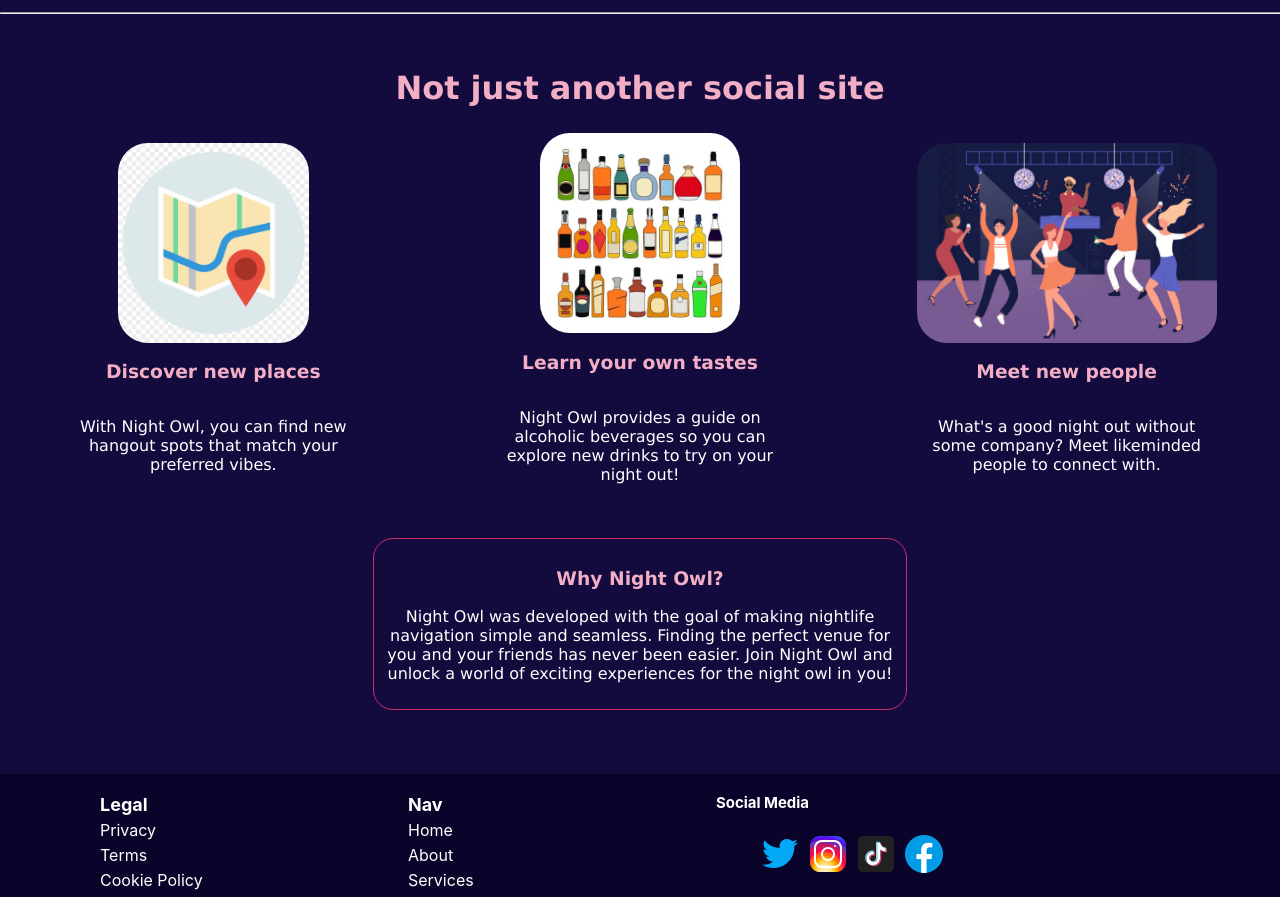
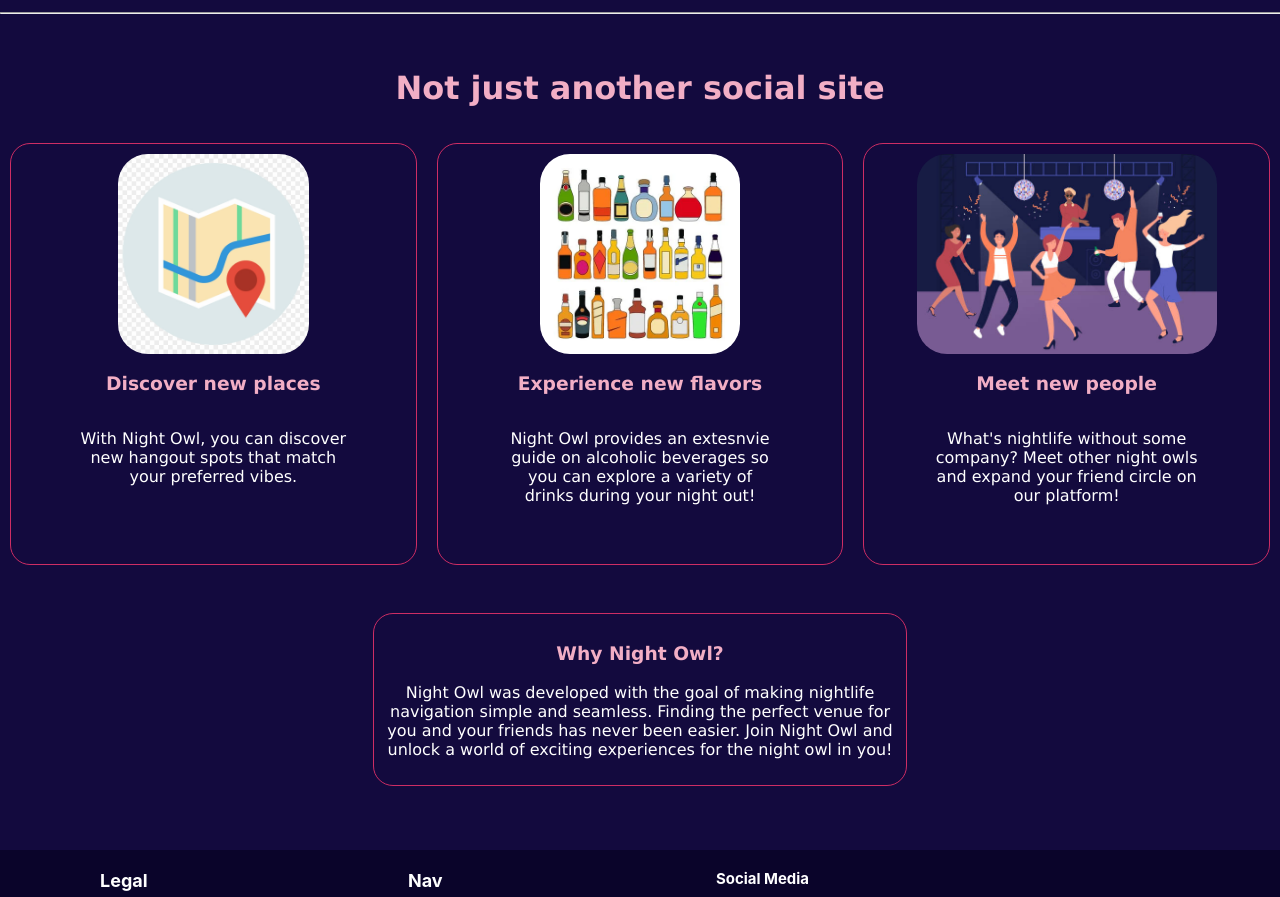
Before and after one commit to EmaleeSoto/night-owl, a React (Create React App) app in the folder front-end/: page / in a window 1280 px wide. Shown: the part 860-1757 px from the top of the page. Built offline with nearby package versions, Linux system fonts and the light colour scheme; no server answers.

Commit message:
Added borders and changed text for home page

```diff
--- a/front-end/src/pages/Home.js
+++ b/front-end/src/pages/Home.js
@@ -43,7 +43,7 @@ const Home = () => {
             <img src={require("../assets/map.png")} alt="Discover new places" />
             <h3>Discover new places</h3>
             <p>
-              With Night Owl, you can find new hangout spots that match your
+              With Night Owl, you can discover new hangout spots that match your
               preferred vibes.
             </p>
           </div>
@@ -52,10 +52,10 @@ const Home = () => {
               src={require("../assets/alcohol.png")}
               alt="Learn your own tastes"
             />
-            <h3>Learn your own tastes</h3>
+            <h3>Experience new flavors</h3>
             <p>
-              Night Owl provides a guide on alcoholic beverages so you can
-              explore new drinks to try on your night out!
+              Night Owl provides an extesnvie guide on alcoholic beverages so
+              you can explore a variety of drinks during your night out!
             </p>
           </div>
           <div className="home__nextPage__gridCell">
@@ -65,8 +65,8 @@ const Home = () => {
             />
             <h3>Meet new people</h3>
             <p>
-              What's a good night out without some company? Meet likeminded
-              people to connect with.
+              What's nightlife without some company? Meet other night owls and
+              expand your friend circle on our platform!
             </p>
           </div>
         </div>
--- a/front-end/src/pages/Home.scss
+++ b/front-end/src/pages/Home.scss
@@ -107,8 +107,13 @@
         &__gridCell {
           display: flex;
           flex-direction: column;
+          min-height: 400px;
           align-items: center;
+          margin: 10px;
+          padding: 10px;
           text-align: center;
+          border: 1px solid $cherry;
+          border-radius: 20px;
 
           p {
             width: 70%;
@@ -137,7 +142,7 @@
         }
 
         img {
-          height: 200px;
+          max-height: 200px;
           width: auto;
           border-radius: 30px;
         }
```
